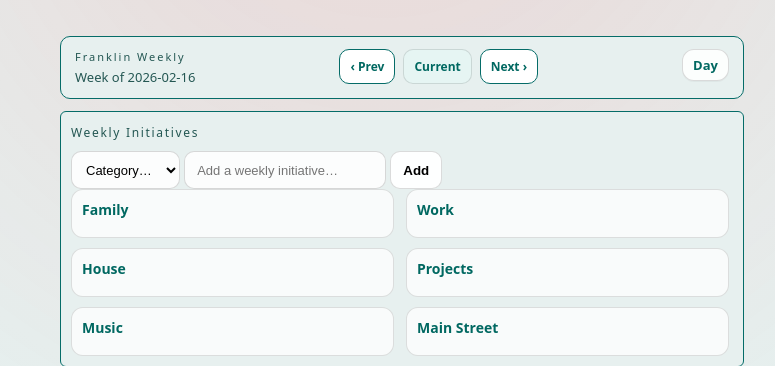
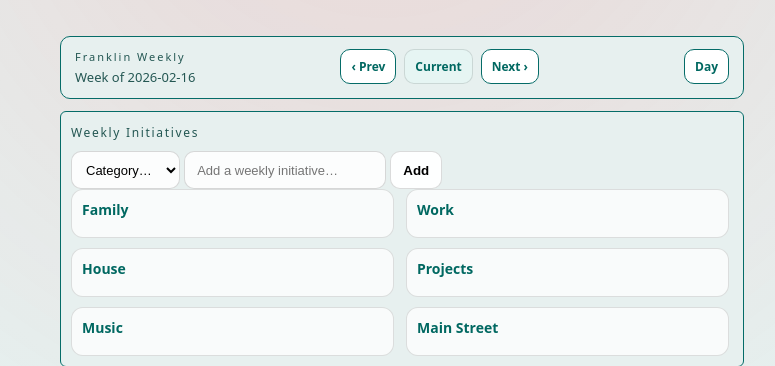
Before and after one commit to andyleer/miniFranklin, a Flask app: page /week/current in a window 1280 px wide. Shown: the top 366 px of the page, without its empty margins (256-1031 px from the left). Run offline with Flask 3, Linux system fonts and the light colour scheme; data comes from the database, SQL or seed files in the repository; data that the repository does not hold is empty.

Commit message:
Change class of 'Day' link to 'wkbtn'

```diff
--- a/app/templates/week.html
+++ b/app/templates/week.html
@@ -20,7 +20,7 @@
   </nav>
 
   <div class="wk-head-right">
-    <a class="wk-chip" href="{{ url_for('main.day_view', day_str='today') }}">Day</a>
+    <a class="wkbtn" href="{{ url_for('main.day_view', day_str='today') }}">Day</a>
   </div>
 </header>
 
```
